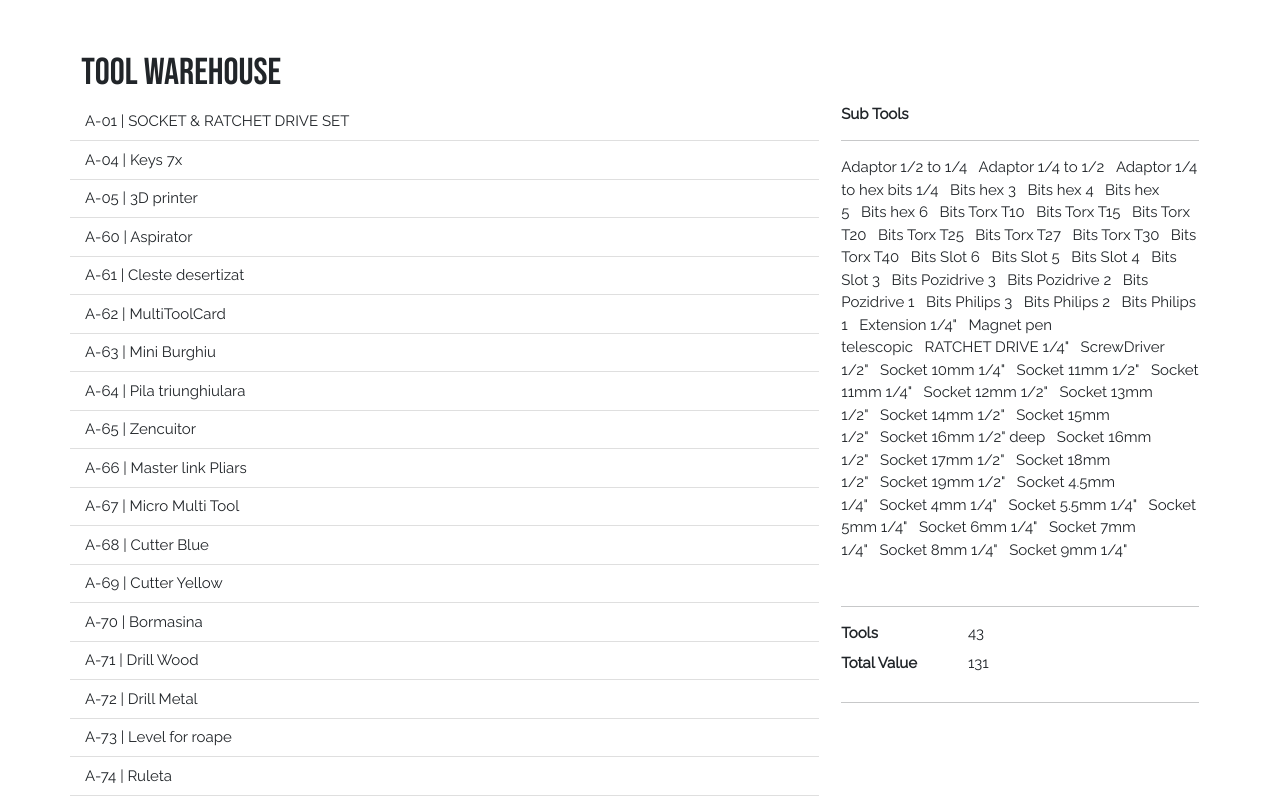
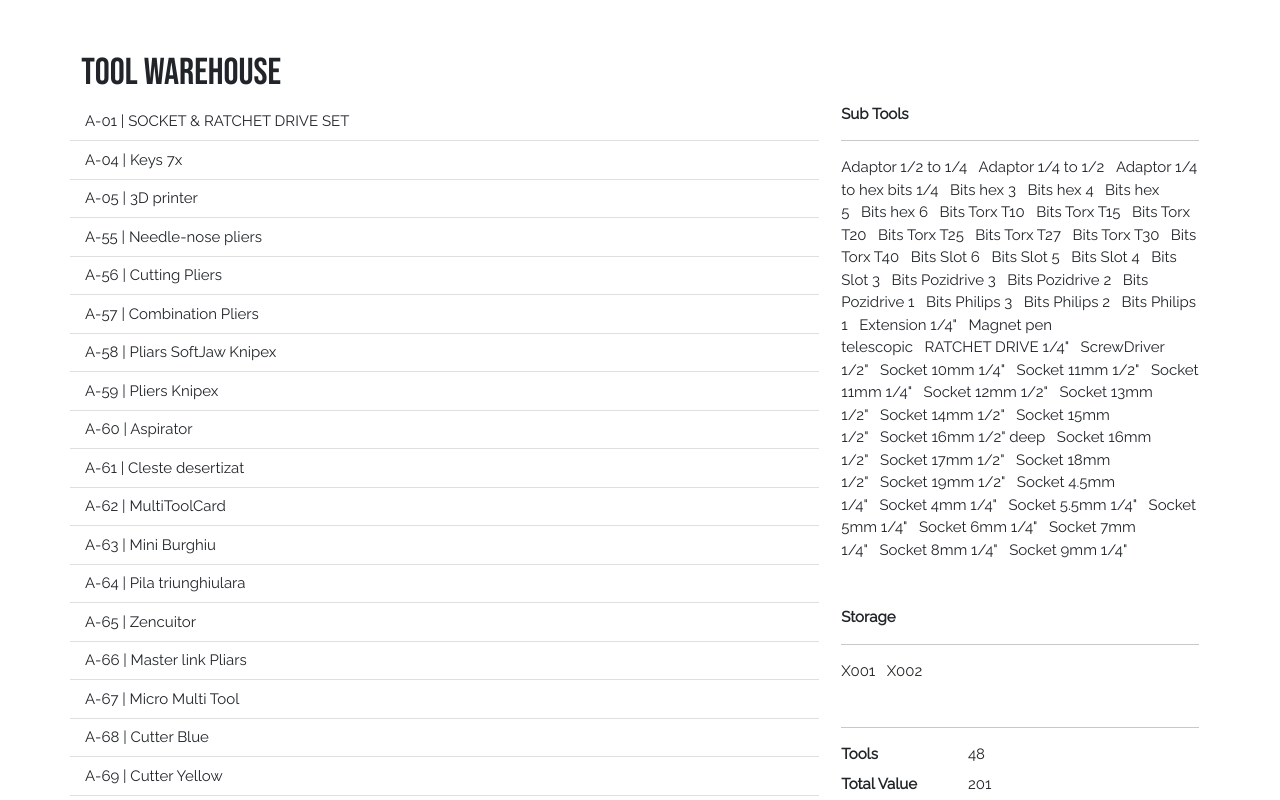
Before and after one commit to radu-dragan/toolsLog, a React (Create React App) app: page / in a window 1280 px wide. Shown: the top 800 px of the page. Built offline with nearby package versions, Linux system fonts and the light colour scheme.

Commit message:
store padge

```diff
--- a/src/App.tsx
+++ b/src/App.tsx
@@ -2,6 +2,7 @@ import React from 'react'
 import { BrowserRouter, Switch, Route } from 'react-router-dom'
 
 import { LandingTool } from './pages/LandingTool'
+import { StorePage } from './pages/StorePage'
 import { SubTool } from './pages/SubTool'
 import { ToolID } from './pages/ToolItemPage'
 
@@ -13,6 +14,7 @@ const App: React.FC = () => {
       <div className="container">
         <Switch>
           <Route path="/subTool/:toolId/" component={SubTool} />
+          <Route path="/store/:toolId/" component={StorePage} />
           <Route path="/:toolId/" component={ToolID} />
           <Route path="/" exact>
             <LandingTool data={toolData} />
--- a/src/components/toolWorker.ts
+++ b/src/components/toolWorker.ts
@@ -32,6 +32,22 @@ export const flatSubTools = (allTools: any) => {
     })
   })
   list = _.sortedUniq(_.flatten(list)).filter((x) => !!x)
+  return list
+}
+
+export const storedgeTools = (allTools: any) => {
+  let list: string[] = []
+  Object.values(allTools).forEach((v1: any) => {
+    Object.values(v1).forEach((v2: any) => {
+      if (v2.storage) {
+        list.push(v2.storage)
+      }
+    })
+  })
+
+
+  list = _.sortedUniq(list.sort()).filter((x) => !!x)
+  console.log(list)
   return list
 }
 
--- a/src/pages/LandingTool.tsx
+++ b/src/pages/LandingTool.tsx
@@ -6,6 +6,7 @@ import {
   flatTolls,
   fullPrice,
   selectToolTitle,
+  storedgeTools,
 } from '../components/toolWorker'
 import { DT } from './_scafolding'
 // import { selectToolData } from '../store/selector'
@@ -18,6 +19,7 @@ export const LandingTool: React.FC<SuperProps> = () => {
   const storeData = useSelector((state) => state)
   const tools = flatTolls(storeData)
   const subTools = flatSubTools(storeData)
+  const storadge = storedgeTools(storeData)
   // const { data } = props
 
   useEffect(() => {
@@ -53,6 +55,19 @@ export const LandingTool: React.FC<SuperProps> = () => {
           ))}
         </div>
         <div className="mt-5">
+          <b>Storage</b>
+          <hr />
+          {storadge.map((key) => (
+            <Link
+              to={`/subTool/${encodeURIComponent(key)}`}
+              className="link-unstyled"
+              key={key}
+            >
+              {key}&nbsp;&nbsp;&nbsp;
+            </Link>
+          ))}
+        </div>
+        <div className="mt-5">
           <hr />
           <dl className="row">
             <DT title="Tools" value={tools.length.toString()} />
--- /dev/null
+++ b/src/pages/StorePage.tsx
@@ -0,0 +1,5 @@
+import React from 'react'
+
+export const StorePage: React.FC = () => {
+  return <>Store</>
+}
--- a/src/toolData/tools.json
+++ b/src/toolData/tools.json
@@ -99,7 +99,57 @@
       "note": "",
       "purchaseDate": ""
     },
-
+    "55": {
+      "title": "Needle-nose pliers",
+      "fullName": "Parkside Needle-nose pliers",
+      "storage": "X002"
+    },
+    "56": {
+      "title": "Cutting Pliers",
+      "fullName": "Generic diagonal cutting pliers",
+      "storage": "X002"
+    },
+    "57": {
+      "title": "Combination Pliers",
+      "fullName": "Generic combination pliers",
+      "storage": "X002"
+    },
+    "58": {
+      "title": "Pliars SoftJaw Knipex",
+      "fullName": "Knipex 8111250 Siphon Pliers 250mm",
+      "category": ["Pliers", "Water pump pliers", "Soft jaw pliers"],
+      "storage": "X002",
+      "bothFrom": {
+        "store": "Amazon",
+        "price": "50"
+      },
+      "state": {
+        "value": "50"
+      },
+      "exteralLink": "https://www.knipex.com/products/pipe-wrenches-and-water-pump-pliers/siphon-and-connector-pliers-for-traps-tube-fittings-and-connectors/siphon-and-connector-pliersfor-traps-tube-fittings-and-connectors/8113250",
+      "purchaseDate": "2021",
+      "size": "25 x 6 x 1.5",
+      "weight": "347",
+      "pinterest":"1120270476028257014"
+    },
+    "59": {
+      "title": "Pliers Knipex",
+      "fullName": "Knipex Cobra 8701 Vanadin 250mm",
+      "category": ["Pliers", "Water pump pliers"],
+      "storage": "X002",
+      "bothFrom": {
+        "store": "Amazon",
+        "price": "20"
+      },
+      "state": {
+        "value": "20"
+      },
+      "exteralLink": "https://www.knipex.com/products/pipe-wrenches-and-water-pump-pliers/knipex-cobra-high-tech-water-pump-pliers/knipex-cobrahigh-tech-water-pump-pliers/8701250",
+      "purchaseDate": "2021",
+      "size": "25 x 6 x 1.5",
+      "weight": "332",
+      "pinterest": "643311127993168005"
+    },
     "60": {
       "title": "Aspirator",
       "fullName": "Einhel",
```
